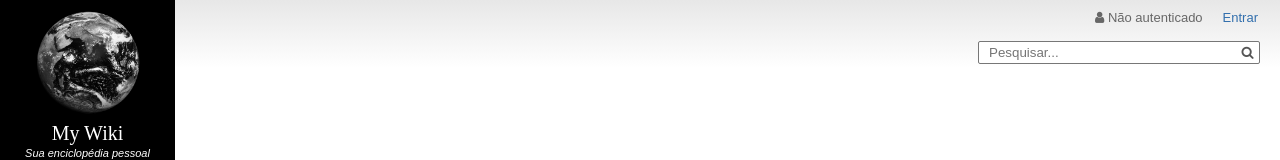
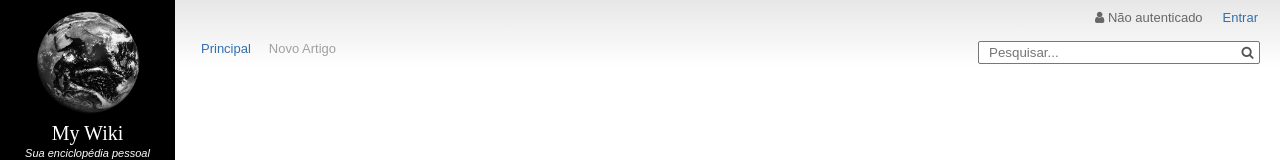
Before and after one commit to SamirSales/pickle-wiki-backend-springboot, a React (Create React App) app: page / in a window 1280 px wide. Shown: the top 160 px of the page. Built offline with nearby package versions, Linux system fonts and the light colour scheme.

Commit message:
Tab component

```diff
--- a/public/index.html
+++ b/public/index.html
@@ -9,7 +9,7 @@
       homescreen on Android. See https://developers.google.com/web/fundamentals/engage-and-retain/web-app-manifest/
     -->
     <link rel="manifest" href="%PUBLIC_URL%/manifest.json">
-    <link rel="shortcut icon" href="%PUBLIC_URL%/favicon.ico">
+    <link rel="shortcut icon" href="%PUBLIC_URL%/earth_grey_icon.png">
     <!--
       Notice the use of %PUBLIC_URL% in the tags above.
       It will be replaced with the URL of the `public` folder during the build.
@@ -19,7 +19,7 @@
       work correctly both with client-side routing and a non-root public URL.
       Learn how to configure a non-root public URL by running `npm run build`.
     -->
-    <title>React App</title>
+    <title>My Wiki</title>
   </head>
   <body>
     <noscript>
--- /dev/null
+++ b/src/components/Tab/Tab.css
@@ -0,0 +1,18 @@
+.tab{
+  display: inline-block;
+  float: left;
+  padding-left: 6px;
+  padding-right: 12px;
+  font-size: 13px;
+  color: #a0a0a0;
+  cursor: pointer;
+}
+
+.tab:hover{
+  color: #326fad;
+}
+
+.active, .active:hover{
+  color: #326fad;
+  background: transparent;
+}
--- /dev/null
+++ b/src/components/Tab/Tab.js
@@ -0,0 +1,20 @@
+
+import React from 'react';
+
+import './Tab.css';
+
+const tab = ( props ) => {
+
+    let theTab = null;
+
+    if(props.active === 'true'){
+      theTab = <div className="tab active">{props.title}</div>
+    }else{
+      theTab = <div className="tab">{props.title}</div>
+    }
+
+    return (
+        <div>{theTab}</div>
+    )
+};
+export default tab;
--- a/src/components/TopBar/TopBar.css
+++ b/src/components/TopBar/TopBar.css
@@ -30,6 +30,7 @@
 
 .bottomTopBar{
   padding-right: 20px;
+  padding-left: 20px;
   padding-top: 12px;
 }
 
--- a/src/components/TopBar/TopBar.js
+++ b/src/components/TopBar/TopBar.js
@@ -2,6 +2,7 @@
 import React from 'react';
 
 import './TopBar.css';
+import Tab from '../Tab/Tab';
 
 const topBar = ( props ) => {
 
@@ -17,6 +18,9 @@ const topBar = ( props ) => {
               <input type="text" placeholder="Pesquisar..." />
               <i className="fa fa-search search-icon"></i>
             </div>
+
+            <Tab title="Principal" active="true"/>
+            <Tab title="Novo Artigo" />
           </div>
 
         </div>
--- a/src/containers/App.css
+++ b/src/containers/App.css
@@ -26,3 +26,7 @@
   from { transform: rotate(0deg); }
   to { transform: rotate(360deg); }
 }
+
+.main-content{
+  margin-left: 175px;
+}
--- a/src/containers/App.js
+++ b/src/containers/App.js
@@ -26,7 +26,10 @@ class App extends Component {
           home={this.state.home}
           title={this.state.appTitle} />
 
-        <TopBar home={this.state.url} />
+        <div className="main-content">
+          <TopBar home={this.state.url} />
+        </div>
+
       </div>
     );
   }
```
Also changed, not shown: public/earth_grey_icon.png (added).
